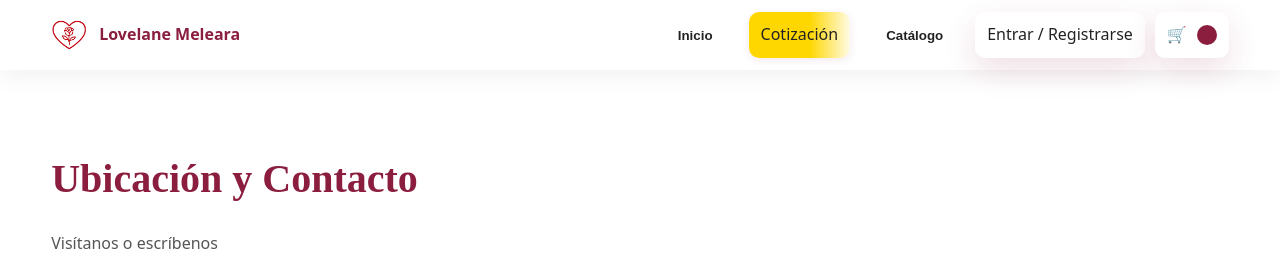
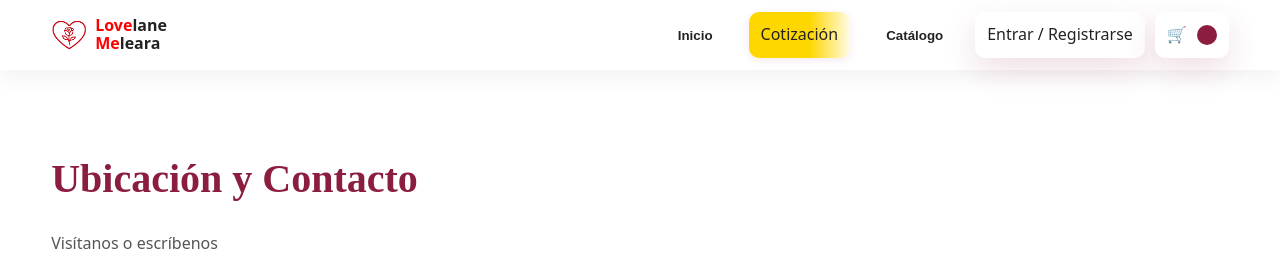
Before and after one commit to Rodo999/Lovelane_Meleara, a website: page contacto.html in a window 1280 px wide. Shown: the top 274 px of the page. Drawn offline with Linux system fonts and the light colour scheme.

Commit message:
Update contacto.html

```diff
--- a/contacto.html
+++ b/contacto.html
@@ -9,7 +9,13 @@
 <body>
   <header class="navbar">
     <div class="container navbar__inner">
-      <a href="index.html" class="brand"><img class="brand__img" src="imagenes/logo.png" alt="Lovelane Meleara" /><span>Lovelane Meleara</span></a>
+      <a href="index.html" class="brand" aria-label="Lovelane Meleara Inicio">
+        <img class="brand__img" src="imagenes/logo.png" alt="Lovelane Meleara" />
+        <div class="LoveMe">
+          <span class="normal"><red>Love</red>lane</span>
+          <span class="normal"><red>Me</red>leara</span>
+        </div>
+      </a>
       <nav class="nav">
         <a href="index.html">Inicio</a>
         <a href="nosotros.html">Nosotros</a>
```
